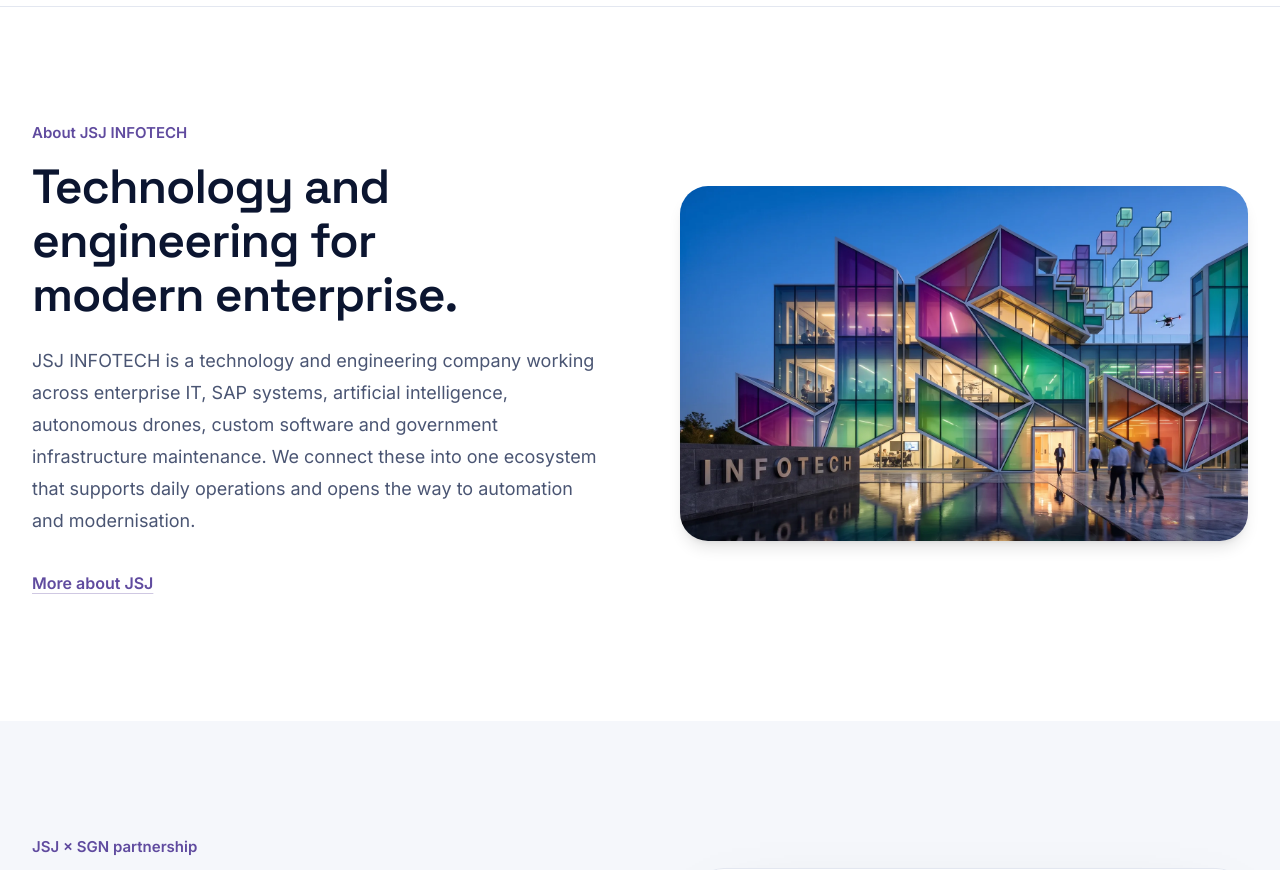
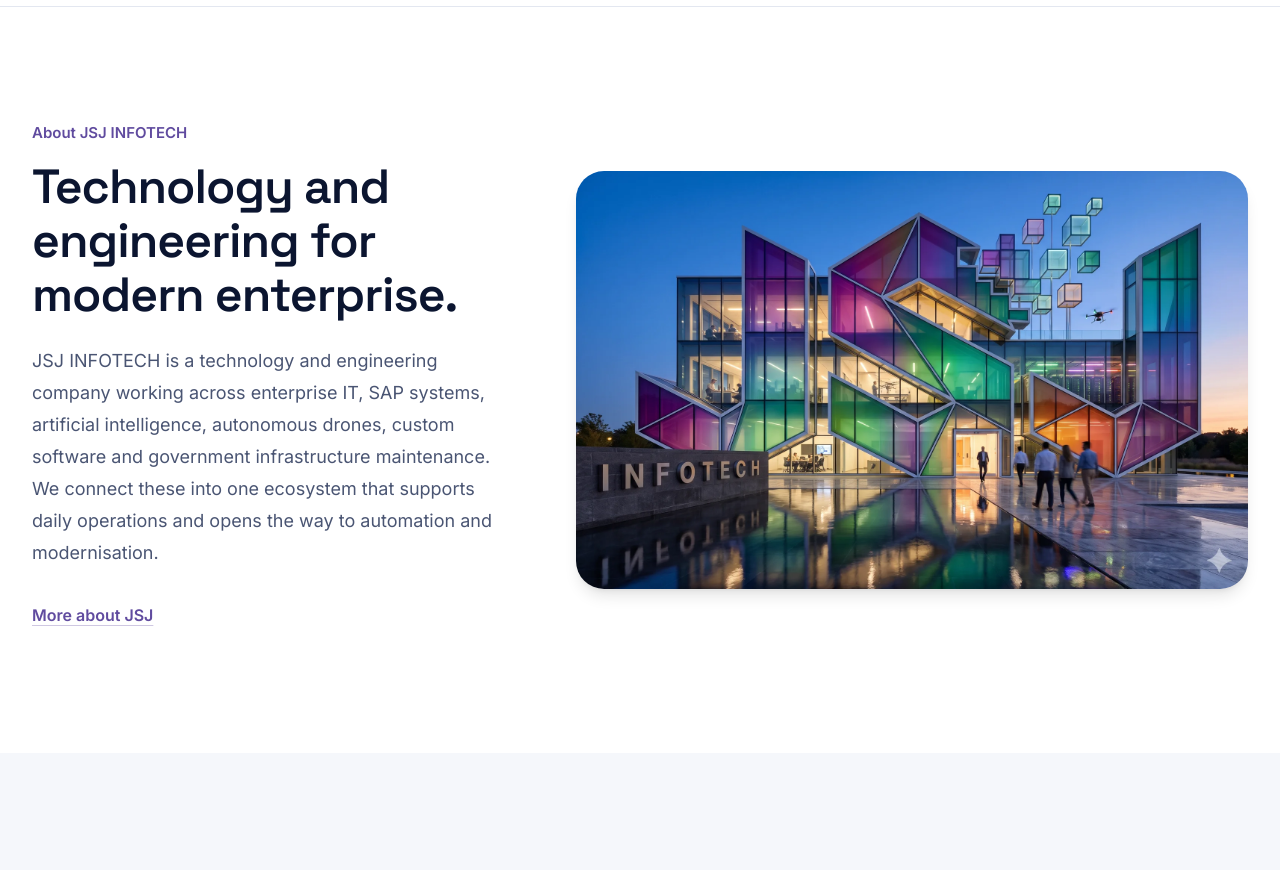
Before and after one commit to RamNarra/jsjinfotech-website, a Next.js app in the folder web/: page / in a window 1280 px wide. Shown: the part 1480-2350 px from the top of the page. Built offline with nearby package versions, Linux system fonts and the light colour scheme.

Commit message:
feat(about): full uncropped HQ image, wider image column

```diff
--- a/web/src/app/page.tsx
+++ b/web/src/app/page.tsx
@@ -45,7 +45,7 @@ export default function Home() {
 
       {/* About: copy left, real photos right */}
       <section className="section-y" aria-labelledby="about-h">
-        <div className="container-x grid items-center gap-12 lg:grid-cols-2 lg:gap-20">
+        <div className="container-x grid items-center gap-12 lg:grid-cols-[1fr_1.4fr] lg:gap-16">
           <div>
             <Eyebrow>About JSJ INFOTECH</Eyebrow>
             <H2><span id="about-h">Technology and engineering for modern enterprise.</span></H2>
@@ -55,7 +55,7 @@ export default function Home() {
             <ArrowLink href="/about" className="mt-6">More about JSJ</ArrowLink>
           </div>
           <div className="relative">
-            <img src="/images/gen/company-overview.webp" alt="JSJ INFOTECH headquarters concept: a glass building shaped like the JSJ logo at dusk" loading="lazy" className="aspect-[16/10] w-full rounded-[28px] object-cover shadow-lg" />
+            <img src="/images/gen/company-overview.webp" alt="JSJ INFOTECH headquarters concept: a glass building shaped like the JSJ logo at dusk" loading="lazy" className="w-full rounded-[28px] shadow-lg" />
           </div>
         </div>
       </section>
```
Also changed, not shown: web/public/images/gen/company-overview.webp.
